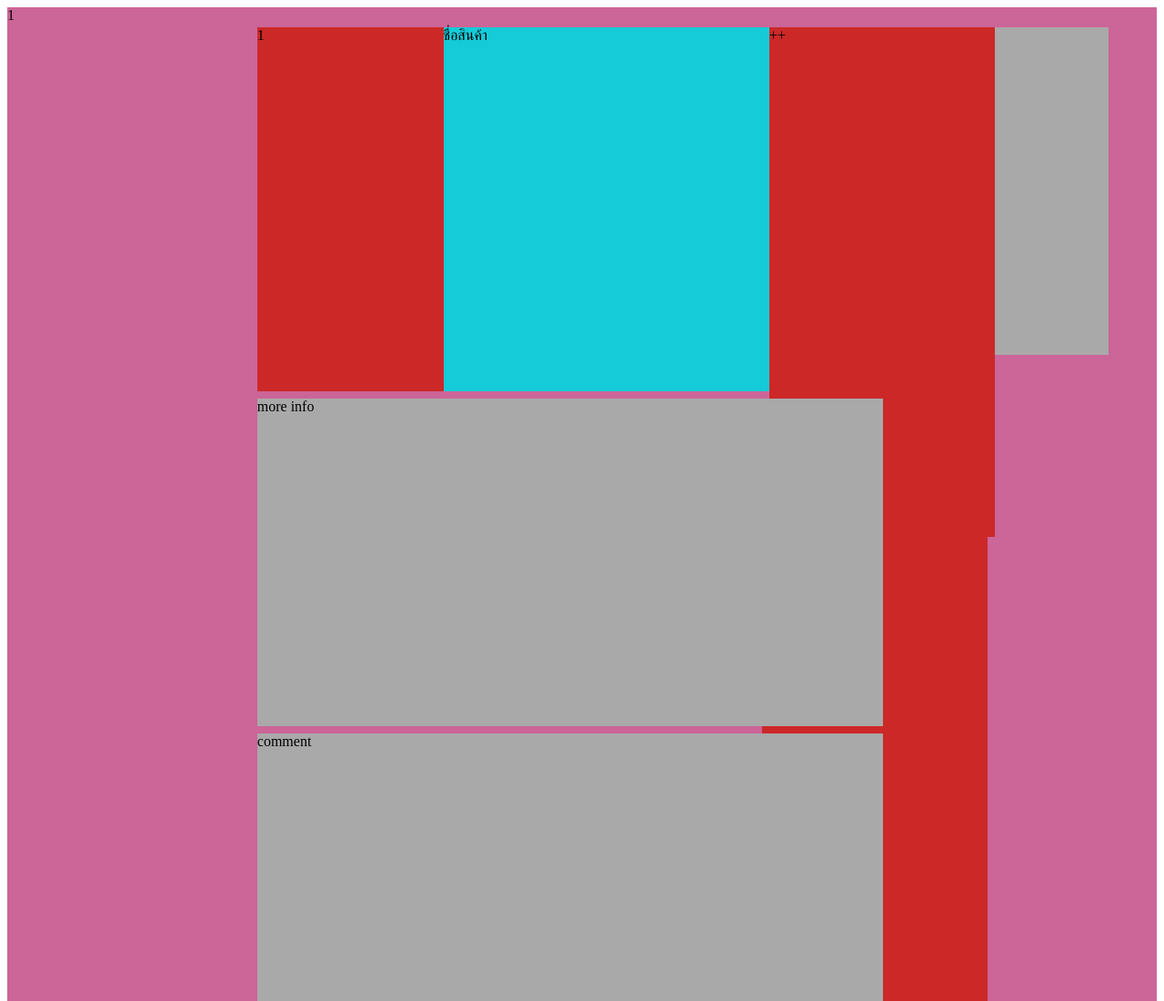
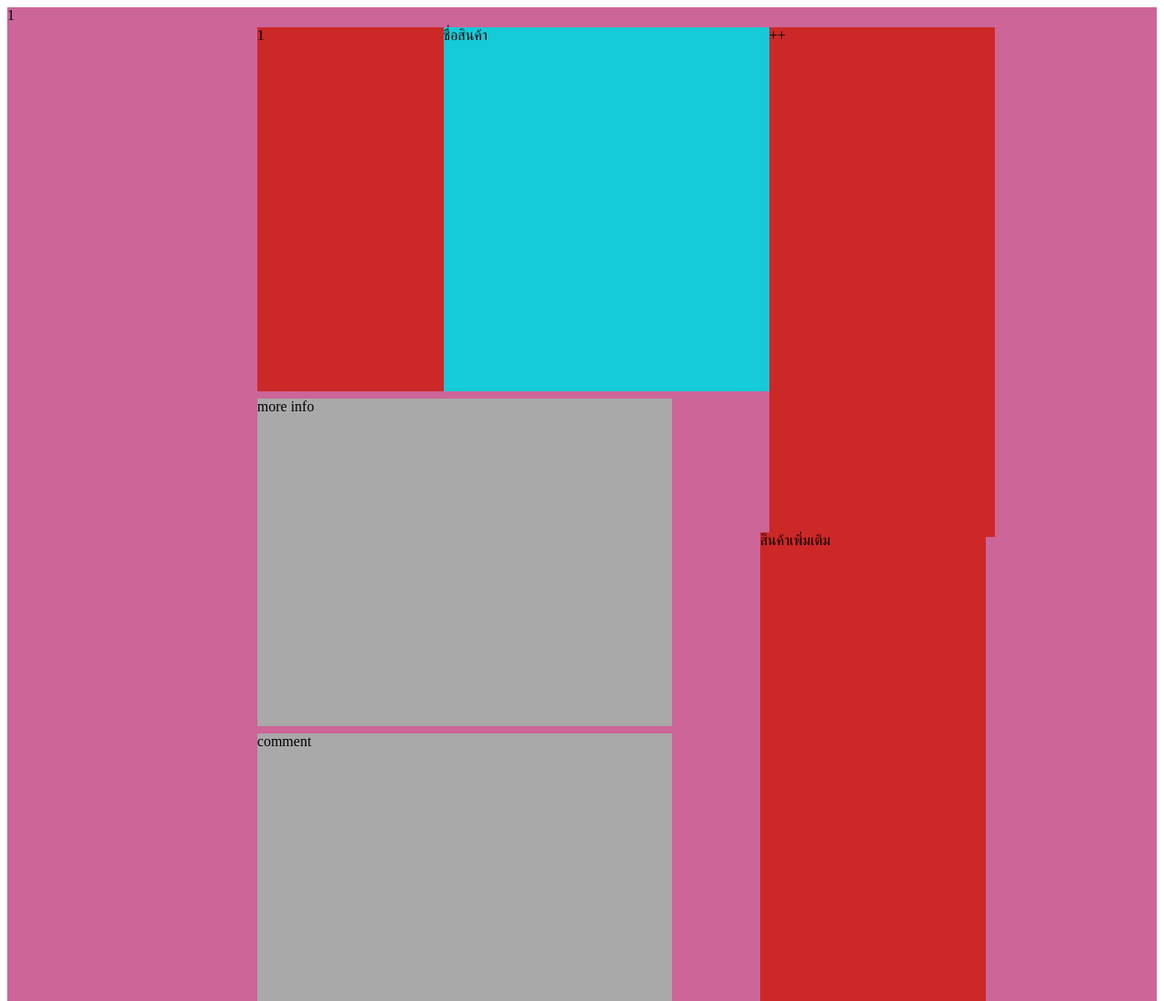
Before and after one commit to 65022814/New1, a plain HTML site: page index.html in a window 1280 px wide. Shown: the top 1100 px of the page at 91% size. Drawn offline with Linux system fonts and the light colour scheme.

Commit message:
Update style.css

```diff
--- a/style.css
+++ b/style.css
@@ -1,17 +1,6 @@
 .background{
     background-color: rgb(204, 101, 152);
     height: 200vh;
-}
-.background-1 {
-    background-color: darkgray;
-    height: 45vh;
-    width: 117vh;
-    position: absolute;
-    top: 10%;
-    left: 26%;
-    margin-top: -50px;
-    margin-left: -50px;
-
 }
 .left-img {
     width: 35vh;
@@ -50,14 +39,14 @@
     background: #cc2828;
     position: absolute;
     top: 108%;
-    left: 17%;
+    left: 16%;
     margin-top: -50px;
     margin-left: -50px;
 }
 .mid-new {
     background-color: darkgray;
     height: 45vh;
-    width: 86vh;
+    width: 57vh;
     position: absolute;
     top: 61%;
     left: 26%;
@@ -67,7 +56,7 @@
 .mid-new-1 {
     background-color: darkgray;
     height: 45vh;
-    width: 86vh;
+    width: 57vh;
     position: absolute;
     top: 107%;
     left: 26%;
```
